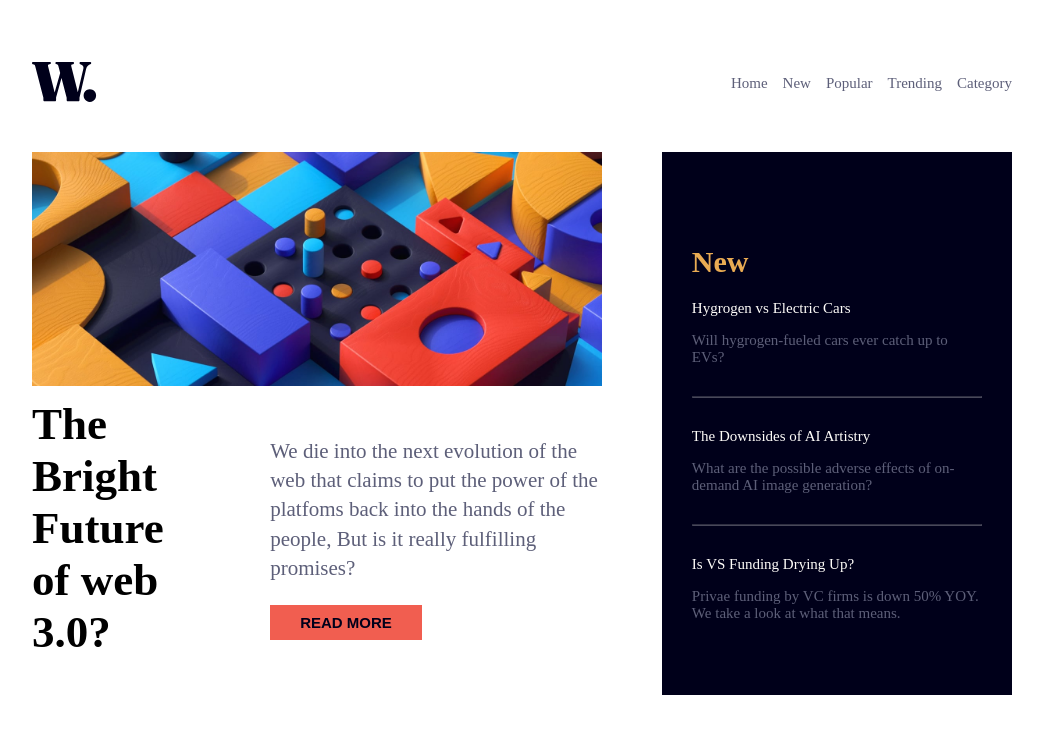
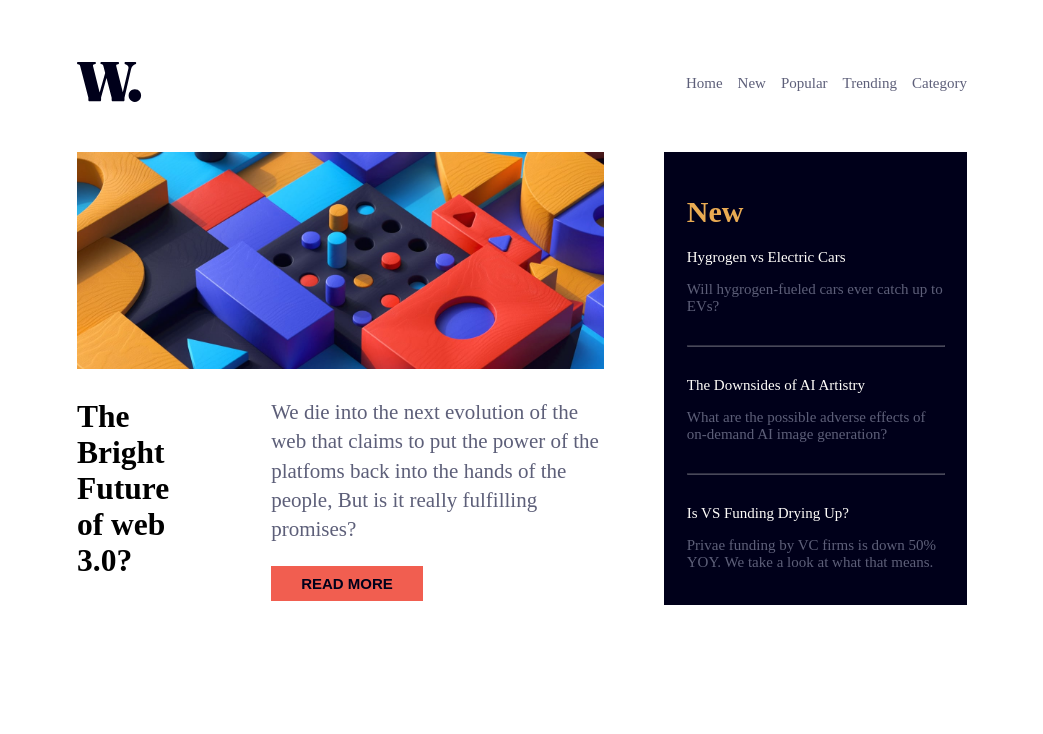
Before and after one commit to abmanaf/News-Home-page, a React (Vite) app: page / in a window 1280 px wide. Shown: the top 734 px of the page, without its empty margins (118-1161 px from the left). Built offline with nearby package versions, Linux system fonts and the light colour scheme.

Commit message:
minor changes

```diff
--- a/src/App.css
+++ b/src/App.css
@@ -15,7 +15,7 @@
   --very-dark-blue: hsl(240, 100%, 5%);
 }
 body {
-  margin: 4em 10em;
+  margin: 4em 13em;
 }
 ul {
   list-style-type: none;
@@ -52,14 +52,13 @@ a {
   display: flex;
   align-items: center;
   gap: 6em;
-  margin-top: -2em;
 }
 .right-container {
+  width: 32rem;
+  display: flex;
+  padding: 1.5em;
   background-color: var(--very-dark-blue);
   color: var(--off-white);
-  padding: 2em;
-  display: flex;
-  align-items: center;
 }
 .inner-left-right-container p {
   font-size: 1.4em;
@@ -71,7 +70,7 @@ h1 {
   color: var(--soft-orange);
 }
 h2 {
-  font-size: 3em;
+  font-size: 2.1em;
   font-weight: 700;
 }
 .line {
```
